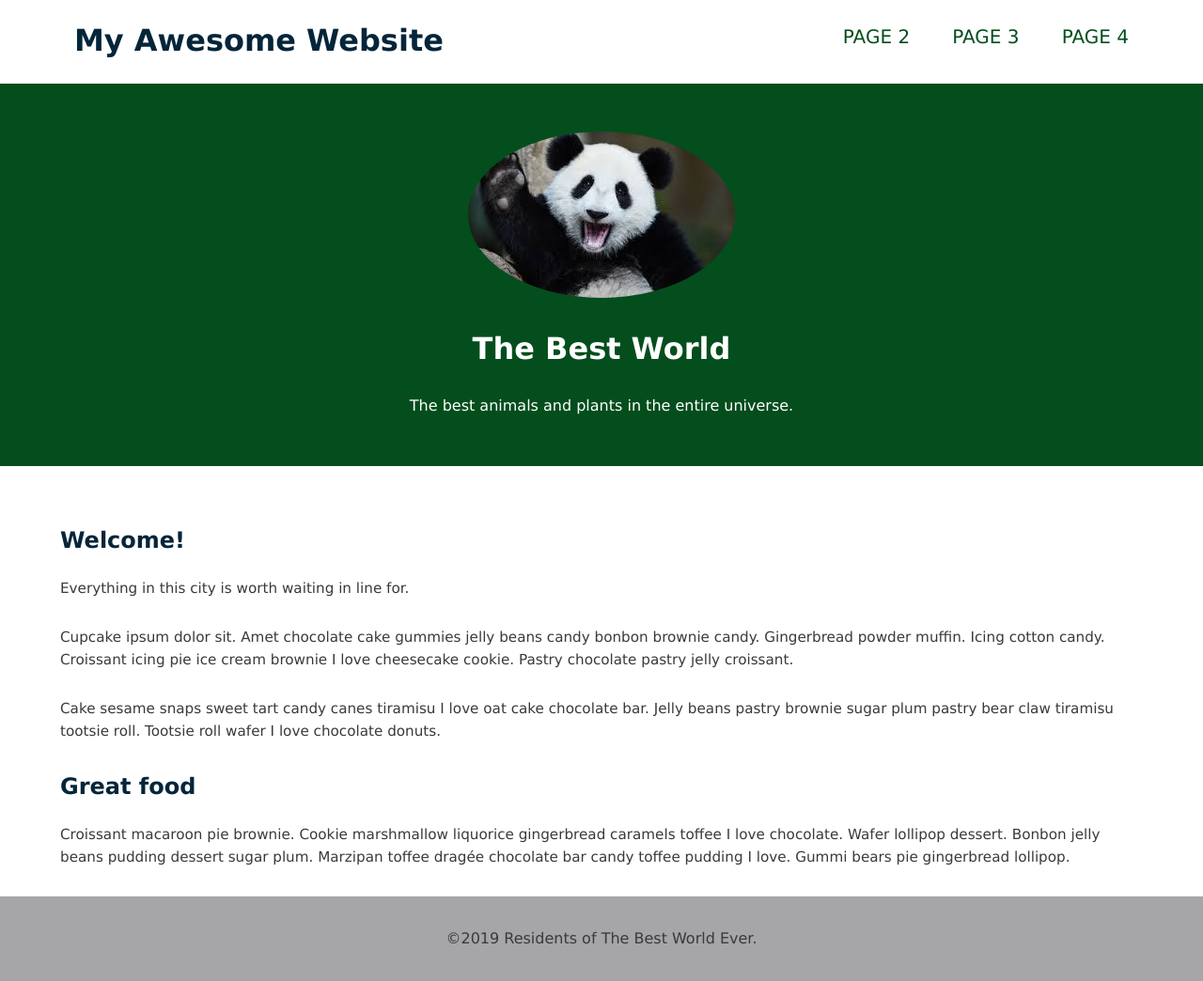
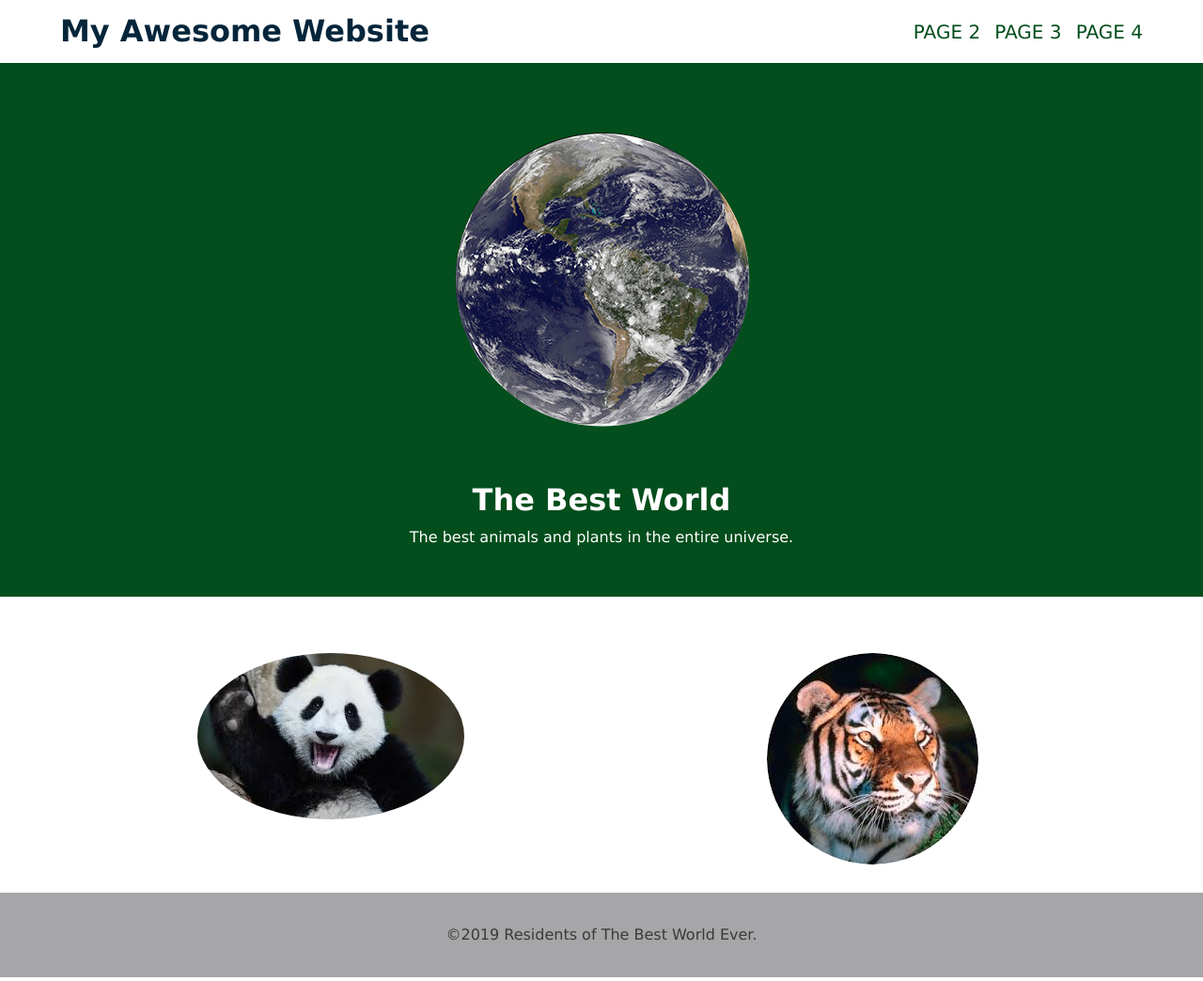
Before and after one commit to svmo/MyAwesomeProject, a plain HTML site: page index.html in a window 1280 px wide. Shown: the whole page at 94% size. Drawn offline with Linux system fonts and the light colour scheme.

Commit message:
Updates layout styles and center images in main content area

```diff
--- a/css/style.css
+++ b/css/style.css
@@ -34,7 +34,6 @@ a {
 
 img {
     max-width: 100%;
-    border-radius: 50%;
 }
 
 /* =================================
@@ -49,20 +48,22 @@ img {
 }
 
 .main-nav {
-	margin-top: 5px;
+    /* margin-top: 5px; */
+    margin: 0;
 }
 
 .name a,
 .main-nav a {
 	text-align: center;
 	display: block;
-	padding: 10px 15px;
+	/* padding-top: 10px; */
 }
 
 .main-nav a {
 	font-size: 1.25em;
 	color: #034e1c;
-	text-transform: uppercase;
+    text-transform: uppercase;
+    padding-top: 10px;
 }
 
 .main-nav a:hover {
@@ -88,11 +89,34 @@ img {
 	margin-bottom: 60px;
 }
 
+.col {
+	padding-right: 1em;
+	padding-left: 1em;
+}
+
 .main-footer {
     background: #a6a5a7;
     padding: 2em 0;
     margin-top: 30px;
 }
+
+/* ---- Page Elements ---- */
+
+.headline {
+	margin-bottom: 0;
+}
+
+.logo,
+.col-img {
+    border-radius: 50%;
+}
+
+.col-img {
+    display: block;
+    margin-left: auto;
+    margin-right: auto;
+}
+
 
 /* =================================
   Media Queries
@@ -105,8 +129,16 @@ img {
     margin: 0 auto;
 }
 
-.name {
+.name,
+.col {
     float: left;
+}
+
+.primary,
+.secondary {
+    width: 50%;
+    /* text-align: center;
+    margin: auto; */
 }
 
 .main-nav {
--- a/index.html
+++ b/index.html
@@ -23,22 +23,18 @@
         </header><!--/.main-header-->
 
         <div class="banner">
-            <img class="logo" src="images/panda.jpg" alt="Panda waiving">
+            <img class="logo" src="images/earth.png" alt="Our beautiful Earth">
             <h1 class="headline">The Best World</h1>
             <span class="tagline">The best animals and plants in the entire universe.</span>
         </div> <!--/.banner-->
 
-        <div class="container">
+        <div class="container clearfix">
             <div class="secondary col">
-                <h2>Welcome!</h2>
-                <p>Everything in this city is worth waiting in line for.</p>
-                <p>Cupcake ipsum dolor sit. Amet chocolate cake gummies jelly beans candy bonbon brownie candy. Gingerbread powder muffin. Icing cotton candy. Croissant icing pie ice cream brownie I love cheesecake cookie. Pastry chocolate pastry jelly croissant.</p>
-                <p>Cake sesame snaps sweet tart candy canes tiramisu I love oat cake chocolate bar. Jelly beans pastry brownie sugar plum pastry bear claw tiramisu tootsie roll. Tootsie roll wafer I love chocolate donuts.</p>
+                <img class="col-img" src="images/panda.jpg" alt="Panda waiving">
             </div><!--/.secondary-->
 
             <div class="primary col">
-                <h2>Great food</h2>
-                <p>Croissant macaroon pie brownie. Cookie marshmallow liquorice gingerbread caramels toffee I love chocolate. Wafer lollipop dessert. Bonbon jelly beans pudding dessert sugar plum. Marzipan toffee drag&#233;e chocolate bar candy toffee pudding I love. Gummi bears pie gingerbread lollipop.</p>
+                <img class="col-img" src="images/tiger.jpg" alt="Majestic tiger">
             </div><!--/.primary-->
         </div>
 
```
Also changed, not shown: images/earth.jpg (added), images/earth.png (added), images/tiger.jpg (added).
